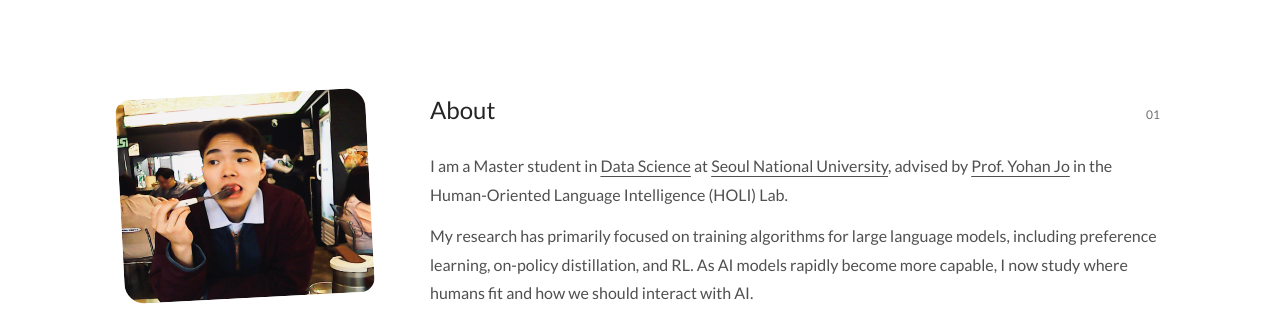
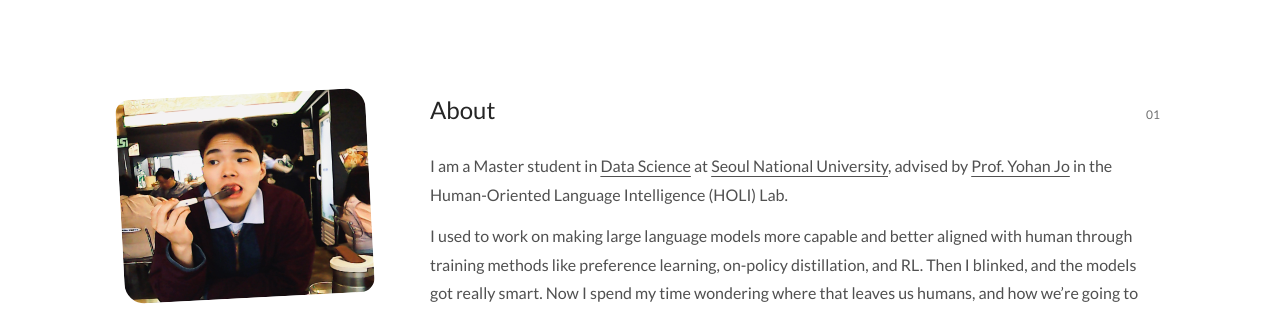
Before and after one commit to choiyunho1129/choiyunho1129.github.io, a plain HTML site: page index.html in a window 1280 px wide. Shown: the top 315 px of the page. Drawn offline with Linux system fonts and the light colour scheme.

Commit message:
Make research introduction more conversational

```diff
--- a/index.html
+++ b/index.html
@@ -57,7 +57,7 @@
             <span class="section-number" aria-hidden="true">01</span>
           </div>
           <p class="bio">I am a Master student in <a href="https://gsds.snu.ac.kr/">Data Science</a> at <a href="https://www.snu.ac.kr/">Seoul National University</a>, advised by <a href="https://yohanjo.github.io/">Prof. Yohan Jo</a> in the Human-Oriented Language Intelligence (HOLI) Lab.</p>
-          <p class="bio">My research has primarily focused on training algorithms for large language models, including preference learning, on-policy distillation, and RL. As AI models rapidly become more capable, I now study where humans fit and how we should interact with AI.</p>
+          <p class="bio">I used to work on making large language models more capable and better aligned with human through training methods like preference learning, on-policy distillation, and RL. Then I blinked, and the models got really smart. Now I spend my time wondering where that leaves us humans, and how we’re going to live together.</p>
         </section>
 
         <section class="section" id="education" aria-labelledby="education-title">
```
